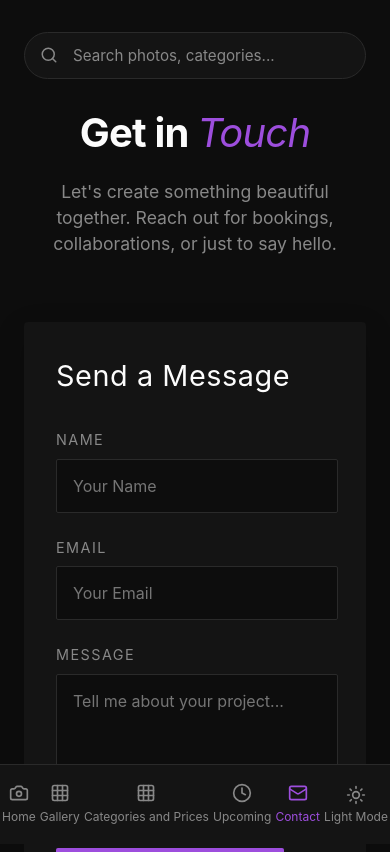
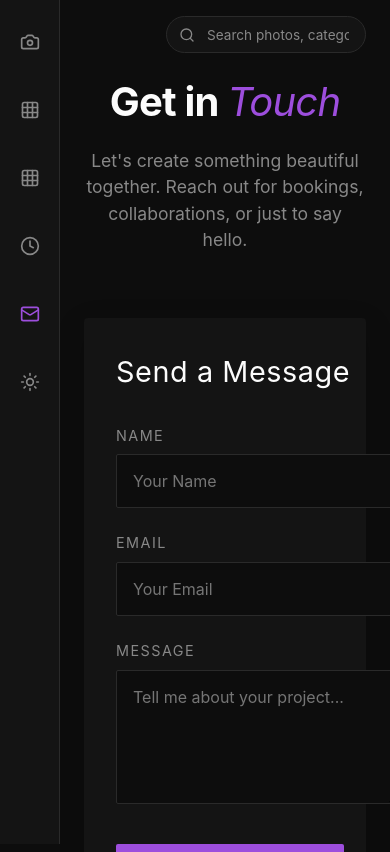
Before and after one commit to Achintha2002/PhotoFrameWeb, a React (Vite) app: page /contact in a window 390 px wide. Shown: the top 852 px of the page. Built offline with nearby package versions, Linux system fonts and the light colour scheme.

Commit message:
Fix search bar overlap on mobile view

```diff
--- a/src/components/Navigation.css
+++ b/src/components/Navigation.css
@@ -88,38 +88,51 @@
 
 @media (max-width: 768px) {
     .side-nav {
-        width: 100%;
-        height: 80px;
+        width: 60px;
+        height: 100vh;
         position: fixed;
-        bottom: 0;
-        top: auto;
-        border-right: none;
-        border-top: 1px solid var(--divider-color);
-        padding: 0;
-        flex-direction: row;
+        left: 0;
+        top: 0;
+        bottom: auto;
+        border-right: 1px solid var(--divider-color);
+        border-top: none;
+        padding: 1.5rem 0;
+        flex-direction: column;
         align-items: center;
-        justify-content: space-around;
+        justify-content: flex-start;
+        z-index: 100;
+        overflow-y: auto;
     }
 
-    .nav-header,
+    .nav-header {
+        display: none;
+    }
+
     .nav-footer {
         display: none;
     }
 
     .nav-links {
-        flex-direction: row;
+        flex-direction: column;
         width: 100%;
-        justify-content: space-around;
+        justify-content: flex-start;
         align-items: center;
         padding: 0;
         margin: 0;
-        gap: 0;
+        gap: 2rem;
     }
 
     .nav-link {
         flex-direction: column;
-        font-size: 0.75rem;
-        gap: 0.3rem;
+        justify-content: center;
+        align-items: center;
+        padding: 0.5rem;
+        gap: 0;
+        width: auto;
+    }
+
+    .nav-link span {
+        display: none;
     }
 
     .nav-link:hover {
--- a/src/components/SearchBar.css
+++ b/src/components/SearchBar.css
@@ -49,11 +49,27 @@
 
 @media (max-width: 768px) {
     .search-container {
-        justify-content: center;
-        margin-bottom: 1.5rem;
+        justify-content: flex-end;
+        margin-bottom: 1rem;
+        position: absolute;
+        top: 1rem;
+        right: 1.5rem;
+        width: auto;
+        z-index: 50;
     }
 
     .search-form {
-        max-width: 100%;
+        max-width: 200px;
+    }
+
+    .search-input {
+        padding: 0.6rem 1rem 0.6rem 2.5rem;
+        font-size: 0.85rem;
+    }
+
+    .search-icon {
+        left: 0.8rem;
+        width: 16px;
+        height: 16px;
     }
 }
--- a/src/index.css
+++ b/src/index.css
@@ -97,13 +97,15 @@ a:hover {
 
 @media (max-width: 768px) {
   .app-container {
-    flex-direction: column;
+    flex-direction: row;
   }
 
   .main-content {
-    margin-left: 0;
-    margin-bottom: 80px;
-    /* Space for bottom nav on mobile */
-    padding: 2rem 1.5rem;
+    margin-left: 60px;
+    margin-bottom: 0;
+    /* Space for left nav on mobile and prevent search bar overlap */
+    padding: 4.5rem 1.5rem 2rem 1.5rem;
+    width: calc(100% - 60px);
+    overflow-x: hidden;
   }
 }
--- a/src/pages/Contact.css
+++ b/src/pages/Contact.css
@@ -136,9 +136,9 @@
 }
 
 .social-icon:hover {
-    background-color: var(--accent-color);
-    color: var(--primary-bg);
-    border-color: var(--accent-color);
+    background-color: #FFC0CB;
+    color: #FFC0CB;
+    border-color: #FFC0CB;
     transform: translateY(-3px);
 }
 
--- a/src/pages/Home.css
+++ b/src/pages/Home.css
@@ -88,7 +88,7 @@
     left: 0;
     right: 0;
     bottom: 0;
-    background: linear-gradient(to top, rgba(77, 111, 98, 0.9) 0%, rgba(0, 0, 0, 0.2) 50%, transparent 100%);
+    background: linear-gradient(to top, rgba(0, 0, 0, 0.9) 0%, rgba(0, 0, 0, 0.2) 50%, transparent 100%);
     display: flex;
     flex-direction: column;
     justify-content: flex-end;
@@ -140,5 +140,6 @@
 
     .hero-section {
         min-height: 50vh;
+        padding-top: 3rem;
     }
 }
```
